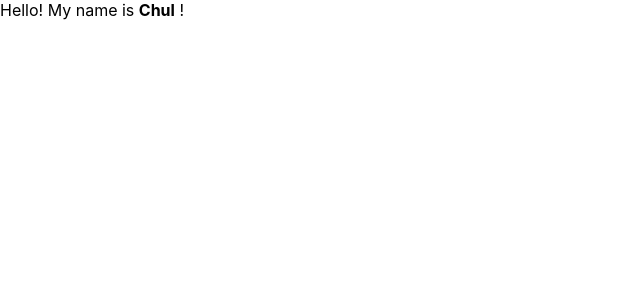
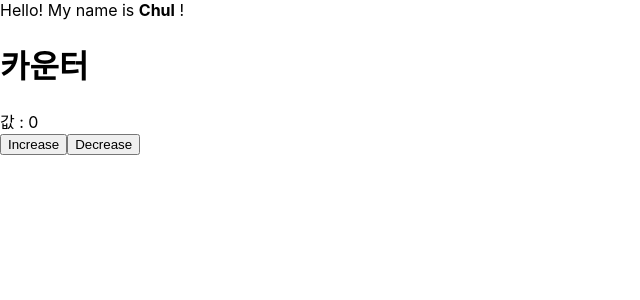
Before and after one commit to icarus8050/react-todo, a React (Create React App) app: page / in a window 1280 px wide. Shown: the top 300 px of the page, without its empty margins (0-640 px from the left). Built offline with nearby package versions, Linux system fonts and the light colour scheme.

Commit message:
Simple Counter

```diff
--- a/src/App.js
+++ b/src/App.js
@@ -1,11 +1,13 @@
 import React, {Component} from 'react';
 import MyName from "./components/MyName";
+import Counter from "./components/Counter";
 
 class App extends Component {
   render() {
     return (
         <div>
             <MyName name="Chul"/>
+            <Counter/>
         </div>
     );
   }
--- /dev/null
+++ b/src/components/Counter.js
@@ -0,0 +1,33 @@
+import React, {Component} from "react";
+
+class Counter extends Component {
+
+    state = {
+        number: 0
+    };
+
+    handleIncrease = () => {
+        this.setState({
+            number: this.state.number + 1
+        });
+    };
+
+    handleDecrease = () => {
+        this.setState({
+            number: this.state.number - 1
+        });
+    };
+
+    render() {
+        return (
+            <div>
+                <h1>카운터</h1>
+                <div>값 : {this.state.number}</div>
+                <button onClick={this.handleIncrease}>Increase</button>
+                <button onClick={this.handleDecrease}>Decrease</button>
+            </div>
+        );
+    }
+}
+
+export default Counter;
```
